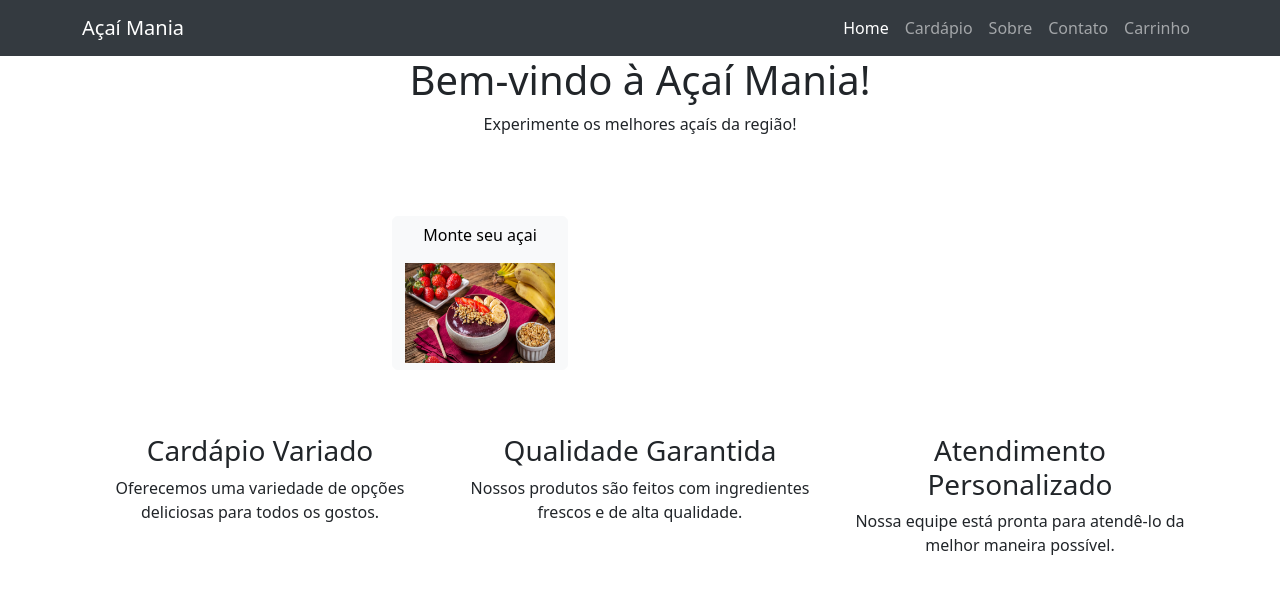
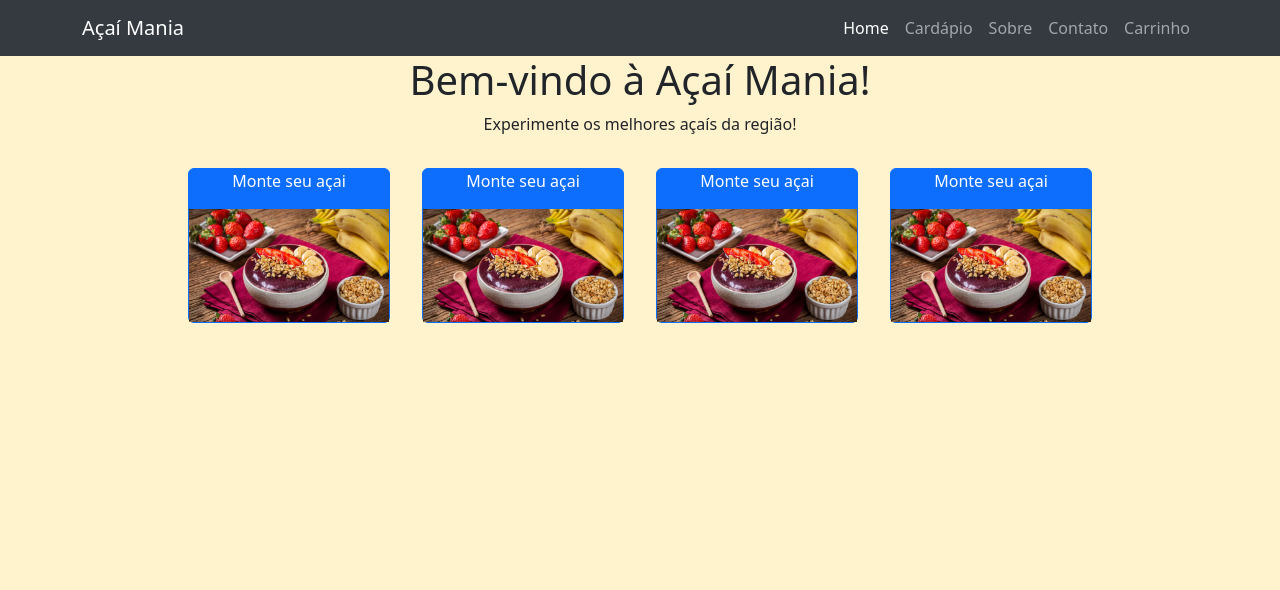
Before and after one commit to feliperibeirospn/ProjetoDevilery, an Angular app: page /home in a window 1280 px wide. Shown: the top 590 px of the page. Built offline with nearby package versions, Linux system fonts and the light colour scheme.

Commit message:
add stilos page home

```diff
--- a/src/app/components/home/home.component.html
+++ b/src/app/components/home/home.component.html
@@ -1,39 +1,35 @@
   <!-- Jumbotron -->
+  <body class="container-fluid bg-warning-subtle">
+    <div class="container ">
       <div class="jumbotron text-center">
-    <div class="container">
+        <div class="">
           <h1>Bem-vindo à Açaí Mania!</h1>
           <p>Experimente os melhores açaís da região!</p>
         </div>
       </div>
-<div class="container mt-5 text-center w-75 p-3 h-100 d-inline-block">
-  <div routerLink="/products" class="btn btn-light">
-    <p >Monte seu açai</p>
-    <img src="assets/img/produtos/produto-acai-cardapio.png" alt="img açai" height="100px" width="150px" >
+      <div>
+        <div class="container overflow-hidden bg-warning-subtle">
+          <div class="d-flex justify-content-center" >
+            <div class="btn btn-primary m-3" routerLink="/products">
+              <p>Monte seu açai</p>
+              <img src="assets/img/produtos/produto-acai-cardapio.png" alt="img açai" width="200px">
             </div>
+            <div class="btn btn-primary m-3" routerLink="/products">
+              <p>Monte seu açai</p>
+              <img src="assets/img/produtos/produto-acai-cardapio.png" alt="img açai" width="200px">
             </div>
-  <!-- Features -->
-  <div class="container mt-5">
-    <div class="row">
-      <div class="col-lg-4">
-        <div class="feature-box text-center">
-          <i class="fas fa-utensils"></i>
-          <h3>Cardápio Variado</h3>
-          <p>Oferecemos uma variedade de opções deliciosas para todos os gostos.</p>
+            <div class="btn btn-primary m-3" routerLink="/products">
+              <p>Monte seu açai</p>
+              <img src="assets/img/produtos/produto-acai-cardapio.png" alt="img açai" width="200px">
             </div>
-      </div>
-      <div class="col-lg-4">
-        <div class="feature-box text-center">
-          <i class="fas fa-certificate"></i>
-          <h3>Qualidade Garantida</h3>
-          <p>Nossos produtos são feitos com ingredientes frescos e de alta qualidade.</p>
-        </div>
-      </div>
-      <div class="col-lg-4">
-        <div class="feature-box text-center">
-          <i class="fas fa-users"></i>
-          <h3>Atendimento Personalizado</h3>
-          <p>Nossa equipe está pronta para atendê-lo da melhor maneira possível.</p>
+            <div class="btn btn-primary m-3" routerLink="/products">
+              <p>Monte seu açai</p>
+              <img src="assets/img/produtos/produto-acai-cardapio.png" alt="img açai" width="200px">
             </div>
           </div>
         </div>
+
       </div>
+
+    </div>
+  </body>
--- a/src/app/components/home/home.component.scss
+++ b/src/app/components/home/home.component.scss
@@ -0,0 +1,6 @@
+*{
+  padding: 0;
+}
+body{
+  height: 100vh;
+}
```
Lines whose indentation alone changed are shown as unchanged.
